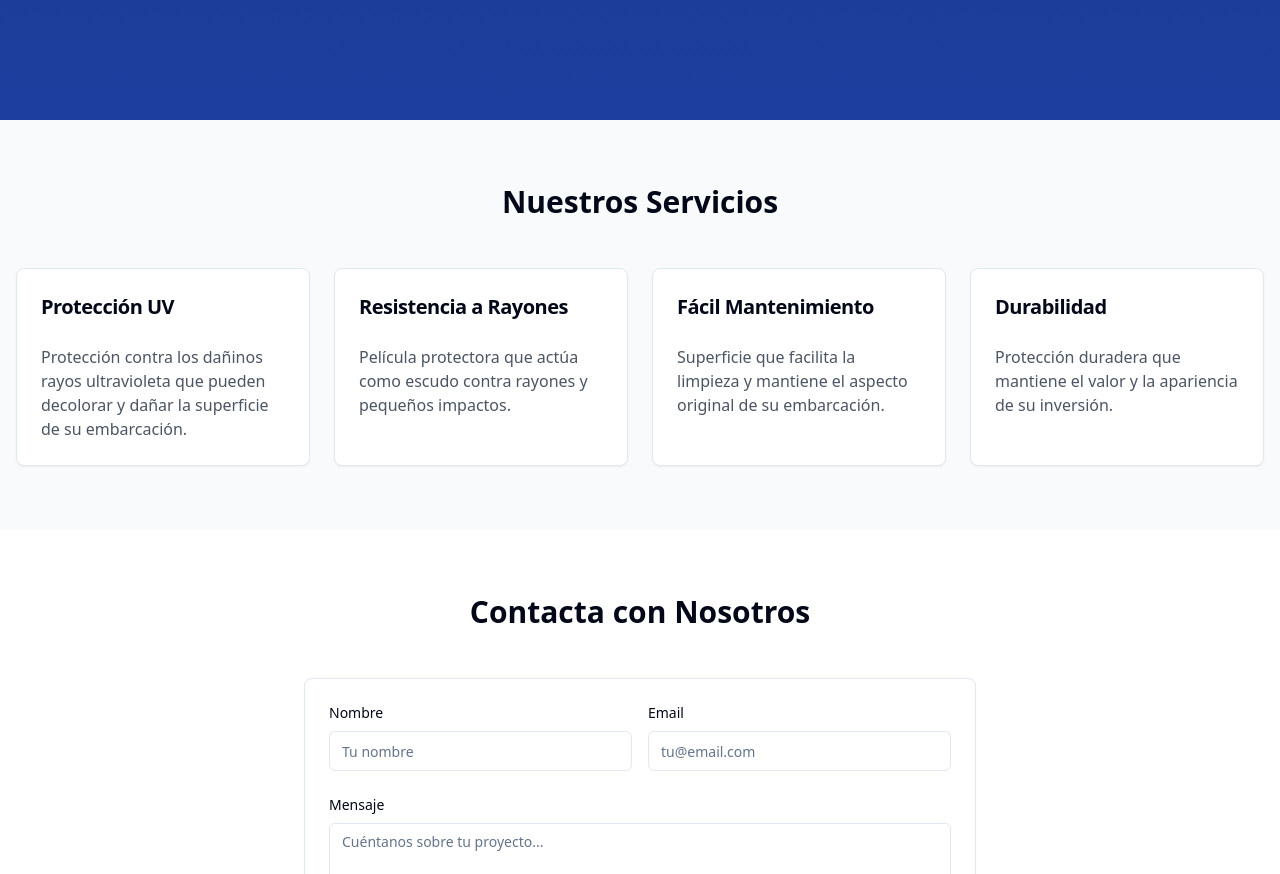
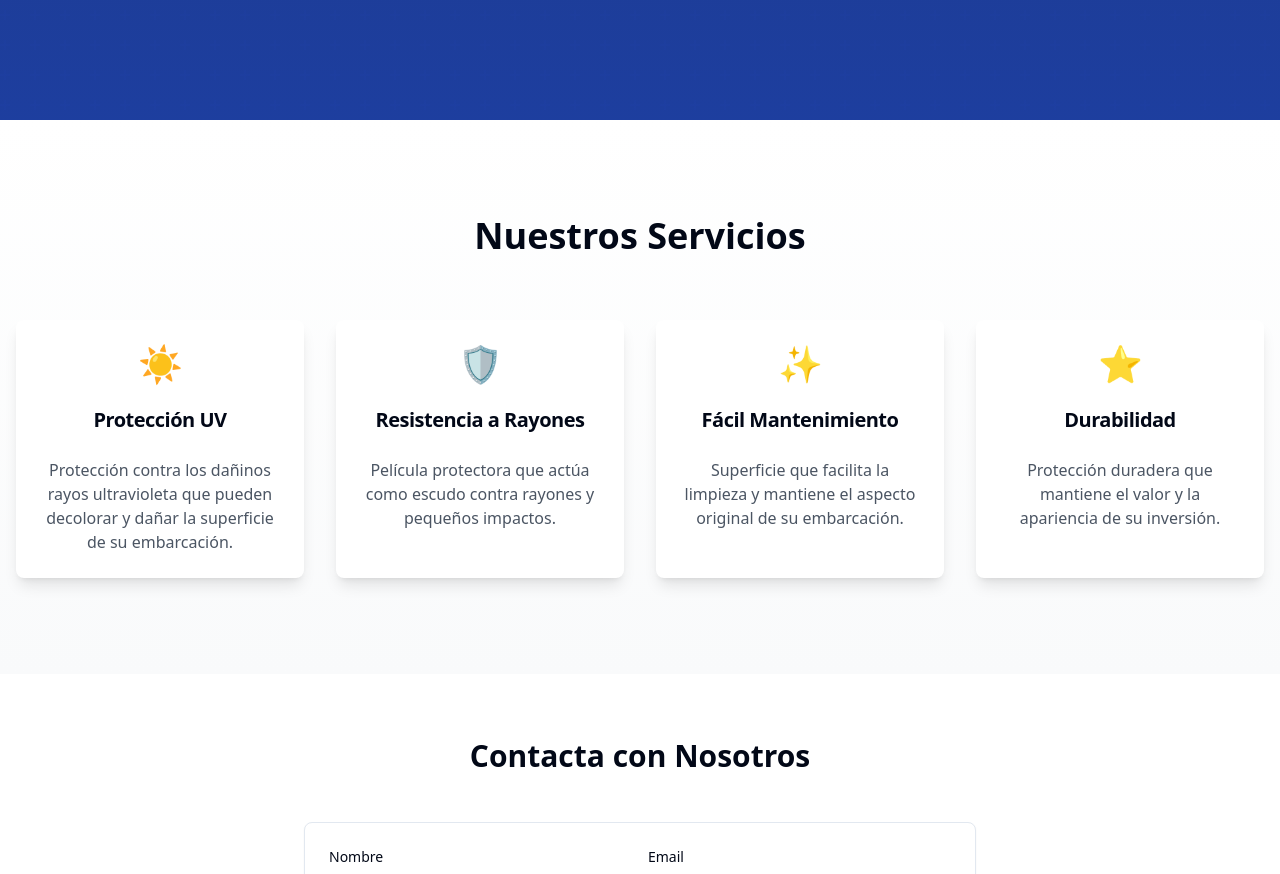
Before and after one commit to altanlabs/d93672-new-app, a React (Vite) app: page / in a window 1280 px wide. Shown: the part 680-1554 px from the top of the page. Built offline with nearby package versions, Linux system fonts and the light colour scheme; what @radix-ui/themes would draw is missing.

Commit message:
New commit

```diff
--- a/src/components/blocks/services-section.tsx
+++ b/src/components/blocks/services-section.tsx
@@ -3,37 +3,42 @@ import { Card, CardContent, CardHeader, CardTitle } from "@/components/ui/card";
 const services = [
   {
     title: "Protección UV",
-    description: "Protección contra los dañinos rayos ultravioleta que pueden decolorar y dañar la superficie de su embarcación."
+    description: "Protección contra los dañinos rayos ultravioleta que pueden decolorar y dañar la superficie de su embarcación.",
+    icon: "☀️"
   },
   {
     title: "Resistencia a Rayones",
-    description: "Película protectora que actúa como escudo contra rayones y pequeños impactos."
+    description: "Película protectora que actúa como escudo contra rayones y pequeños impactos.",
+    icon: "🛡️"
   },
   {
     title: "Fácil Mantenimiento",
-    description: "Superficie que facilita la limpieza y mantiene el aspecto original de su embarcación."
+    description: "Superficie que facilita la limpieza y mantiene el aspecto original de su embarcación.",
+    icon: "✨"
   },
   {
     title: "Durabilidad",
-    description: "Protección duradera que mantiene el valor y la apariencia de su inversión."
+    description: "Protección duradera que mantiene el valor y la apariencia de su inversión.",
+    icon: "⭐"
   }
 ];
 
 export const ServicesSection = () => {
   return (
-    <section className="py-16 bg-gray-50 dark:bg-gray-900" id="servicios">
+    <section className="py-24 bg-gradient-to-b from-white to-gray-50 dark:from-gray-900 dark:to-gray-800" id="servicios">
       <div className="container mx-auto px-4">
-        <h2 className="text-3xl font-bold text-center mb-12 dark:text-white">
+        <h2 className="text-4xl font-bold text-center mb-16 dark:text-white">
           Nuestros Servicios
         </h2>
-        <div className="grid grid-cols-1 md:grid-cols-2 lg:grid-cols-4 gap-6">
+        <div className="grid grid-cols-1 md:grid-cols-2 lg:grid-cols-4 gap-8">
           {services.map((service, index) => (
-            <Card key={index} className="dark:bg-gray-800">
+            <Card key={index} className="transform hover:scale-105 transition-transform duration-300 dark:bg-gray-800 border-none shadow-lg">
               <CardHeader>
-                <CardTitle className="text-xl dark:text-white">{service.title}</CardTitle>
+                <div className="text-4xl mb-4 text-center">{service.icon}</div>
+                <CardTitle className="text-xl text-center dark:text-white">{service.title}</CardTitle>
               </CardHeader>
               <CardContent>
-                <p className="text-gray-600 dark:text-gray-300">{service.description}</p>
+                <p className="text-gray-600 dark:text-gray-300 text-center">{service.description}</p>
               </CardContent>
             </Card>
           ))}
```
